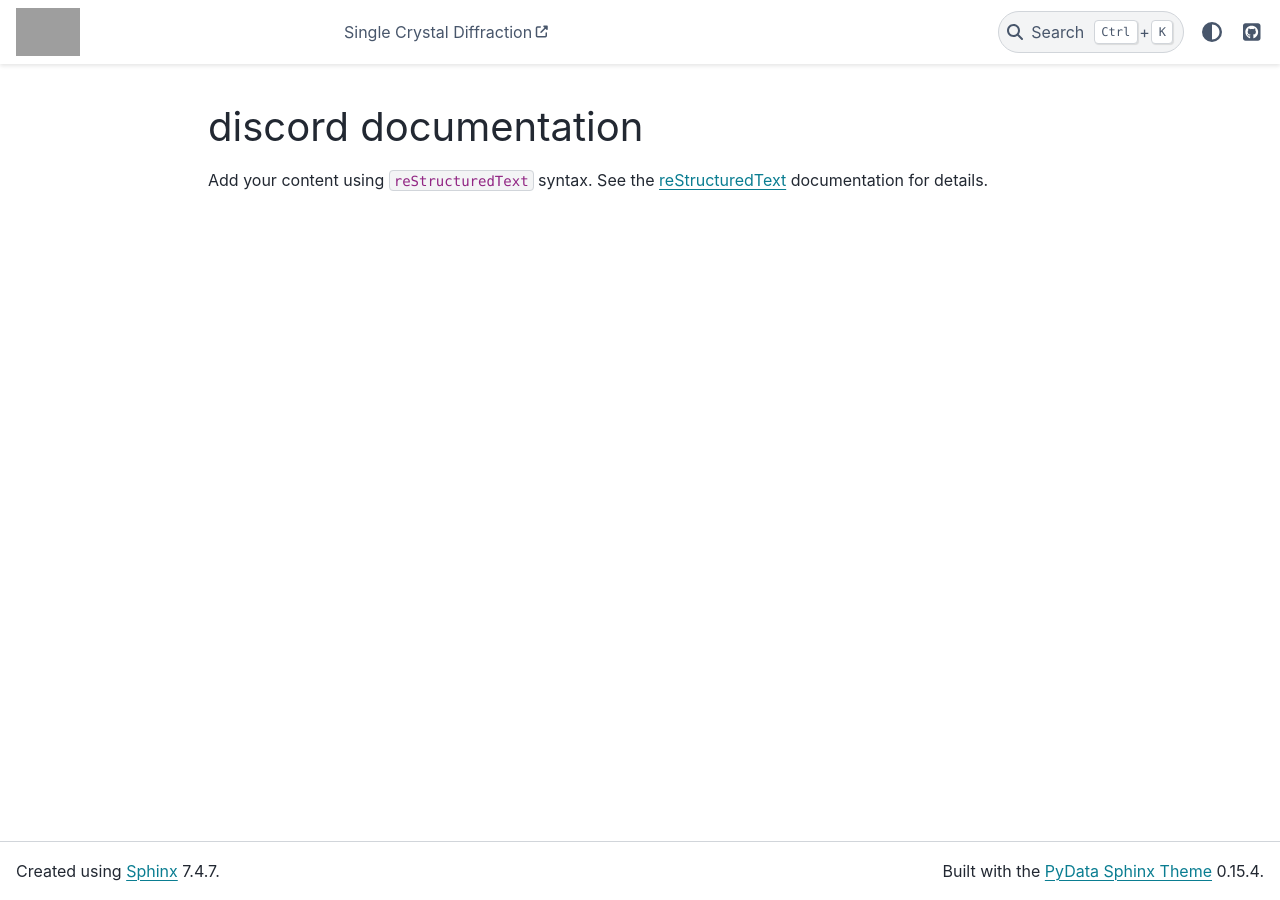
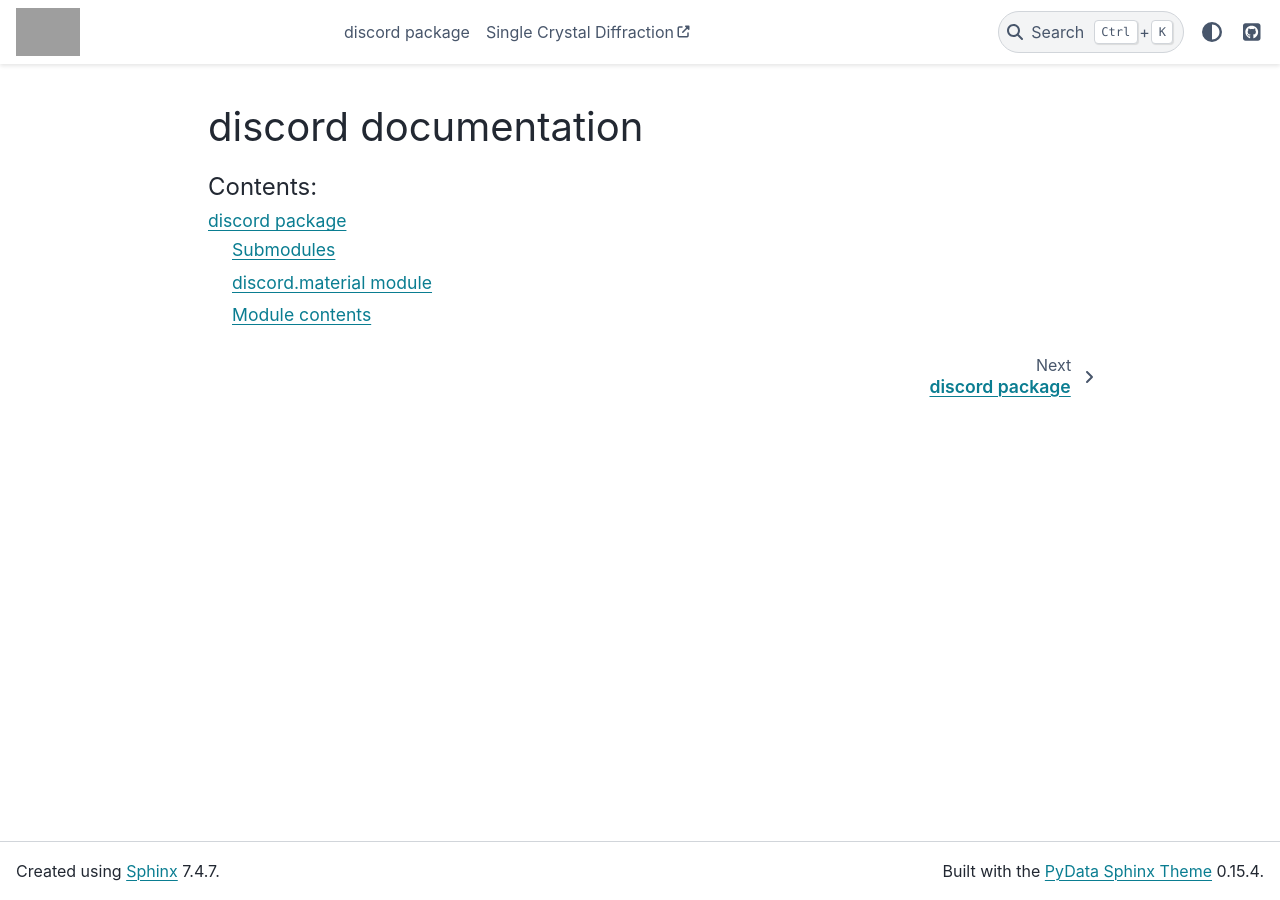
Before and after one commit to zjmorgan/discord-tools, a Sphinx documentation site: the page built from docs/index.rst, in a window 1280 px wide. Built offline with Sphinx 7.4.7 and the PyData theme 0.15.4, drawn with Linux system fonts in a browser that asks for light colours; grey boxes are pictures that could not be loaded.

Commit message:
Documentation

```diff
--- a/docs/index.rst
+++ b/docs/index.rst
@@ -1,16 +1,8 @@
-.. discord documentation master file, created by
-   sphinx-quickstart on Mon Dec 15 10:42:13 2025.
-   You can adapt this file completely to your liking, but it should at least
-   contain the root `toctree` directive.
-
 discord documentation
 =====================
-
-Add your content using ``reStructuredText`` syntax. See the
-`reStructuredText <https://www.sphinx-doc.org/en/master/usage/restructuredtext/index.html>`_
-documentation for details.
-
 
 .. toctree::
    :maxdepth: 2
    :caption: Contents:
+
+   source/discord
```
